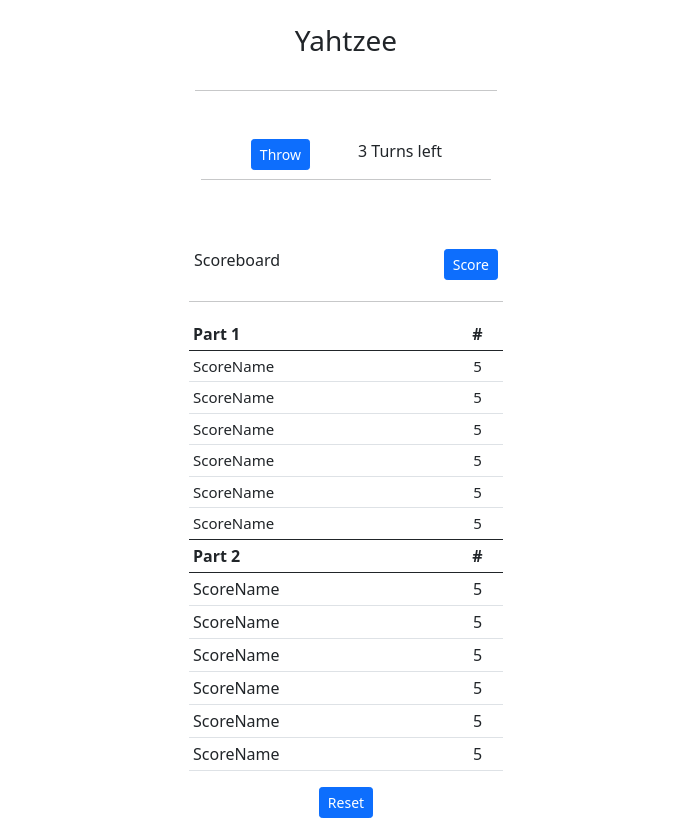
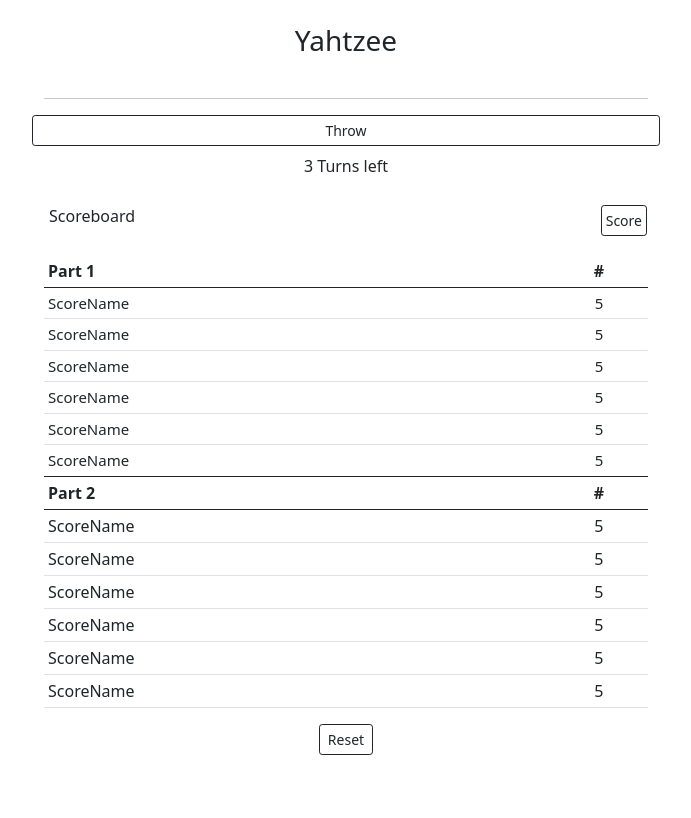
Before and after one commit to Goosterhof/Yahtzee_Vue, a Vue app in the folder yahtzee/: page / in a window 1280 px wide. Shown: the whole page, without its empty margins (294-985 px from the left). Built offline with nearby package versions, Linux system fonts and the light colour scheme.

Commit message:
Changes last week 14-05-2021

```diff
--- a/yahtzee/src/components/Button.vue
+++ b/yahtzee/src/components/Button.vue
@@ -1,12 +1,11 @@
 <template>
-  <div class="container-fluid">
     <button
       @click="onClick()"
-      class="btn btn-primary btn-sm"
+      class="btn btn-outline-dark btn-sm"
       type="button"
       :disabled="disable"
-      >{{name}}</button>
-  </div>
+      >{{name}}
+    </button>
 </template>
 
 <script>
@@ -14,7 +13,6 @@
   name: 'Button',
   props: {
     name: String,
-
     disable:{
       type: Boolean,
       default: false,
--- a/yahtzee/src/components/Dice.vue
+++ b/yahtzee/src/components/Dice.vue
@@ -1,23 +1,12 @@
 <template>
-  <div class="row w-50 m-auto">
-    <div class="row">
-      <div class="col" v-for="die in dieArr">
-        <Die :die="die"/>
-      </div>
-    </div>
-  <div class="row w-50 m-auto pt-5">
-    <div class="col text-end">
-      <Button @btn-click="die"
-              :disable="this.turns == 0 ? true : false"
-              name="Throw"
-              />
-      </div>
-    <div class="col text-start">
-      <p>{{ turns }} Turns left</p>
-    </div>
-    <hr>
+  <div class="row">
+    <div class="col w-100" v-for="die in dieArr">
+    <Die :die="die"/>
   </div>
-  </div>
+
+  <Button @btn-click="die" name="Throw" :disable="this.turns == 0 ? true : false" />
+  <p class="text-center p-2">{{ turns }} Turns left</p>
+</div>
 </template>
 
 
@@ -39,19 +28,24 @@
   },
   methods: {
     die(){
-      for (var i = 0; i < 5; i++) {
+for (var i = 0; i < this.turns.length; i++) {
+  this.turns[i]
+}
+
+      for (let i = 0; i < 5; i++) {
         this.dieArr.push(Math.ceil(Math.random() * 6))
       }
       this.turns -= 1;
-    },
-  },
+
+
+
+
+    }
+  }
 }
 
 
 </script>
 
 <style scoped>
-.disable{
-  visibility:hidden;
-}
 </style>
--- a/yahtzee/src/components/Reset.vue
+++ b/yahtzee/src/components/Reset.vue
@@ -1,9 +1,6 @@
 <template>
-  <div class="row w-50 m-auto">
-    <div class="col text-center">
-      <Button @btn-click="resetGame"
-            name="Reset"/>
-    </div>
+  <div class="col text-center">
+    <Button @btn-click="resetGame" name="Reset"/>
   </div>
 </template>
 
--- a/yahtzee/src/components/Scoreboard.vue
+++ b/yahtzee/src/components/Scoreboard.vue
@@ -1,12 +1,11 @@
 <template>
-  <div class="row w-25 m-auto mt-5">
+  <div class="col">
     <table class="table table-sm">
       <tr>
         <td><h6>Scoreboard</h6></td>
         <td class="text-end"><Button @btn-click="$emit('getScore')" name="Score"/></td>
       </tr>
   </table>
-    <hr>
     <table class="table table-sm">
      <thead>
       <tr>
@@ -51,5 +50,4 @@
 </script>
 
 <style scoped>
-
 </style>
--- a/yahtzee/src/views/Game.vue
+++ b/yahtzee/src/views/Game.vue
@@ -3,12 +3,17 @@
     <div class="row w-50 m-auto">
       <div class="col">
         <h3 class="text-center p-4">Yahtzee</h3>
-        <hr class="w-50 m-auto">
+        <hr>
+
+
+        <Dice/>
+        <Scoreboard/>
+        <Reset/>
+
+
+
       </div>
     </div>
-    <Dice/>
-    <Scoreboard/>
-    <Reset/>
   </div>
 </template>
 
```
